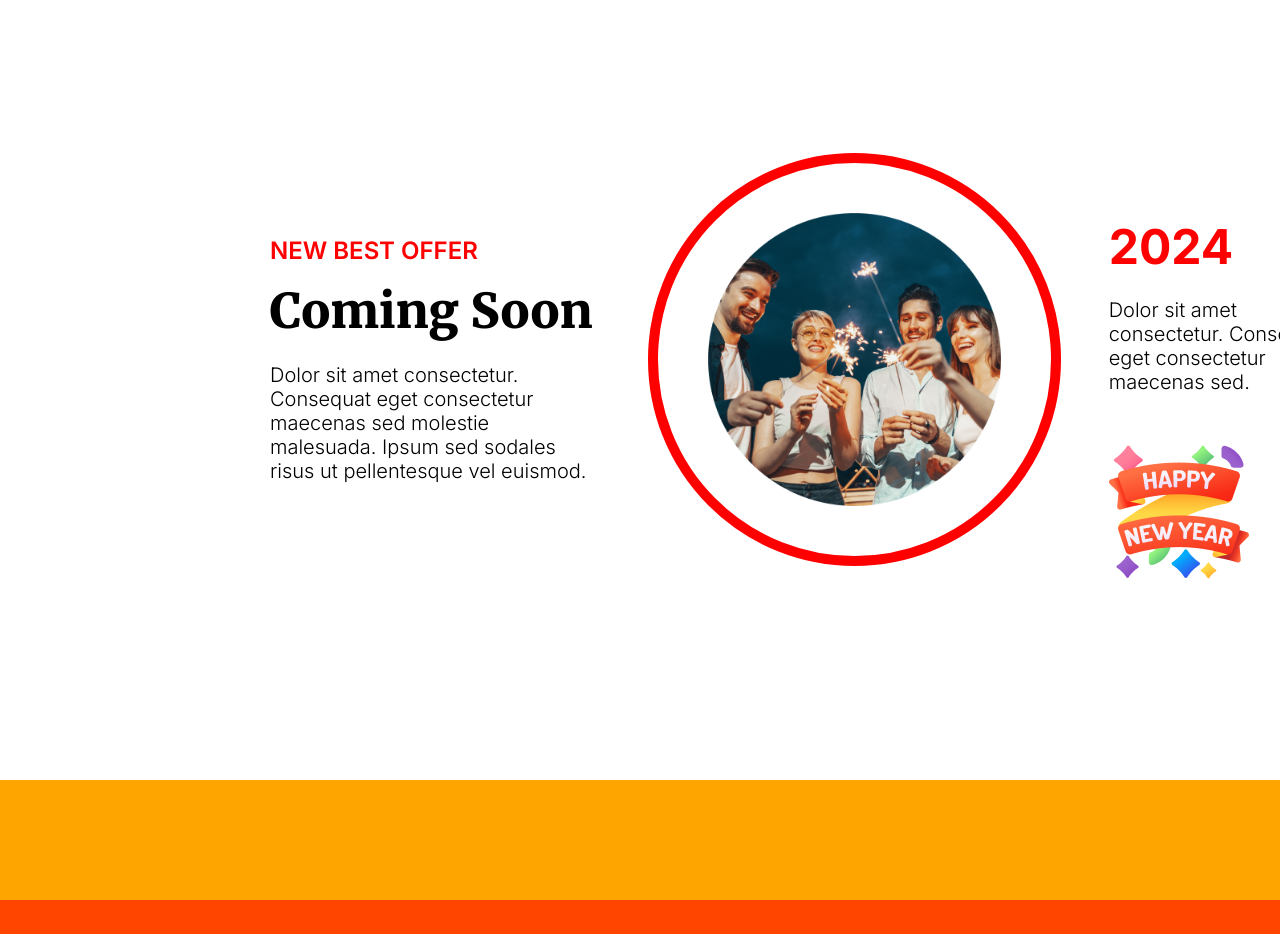
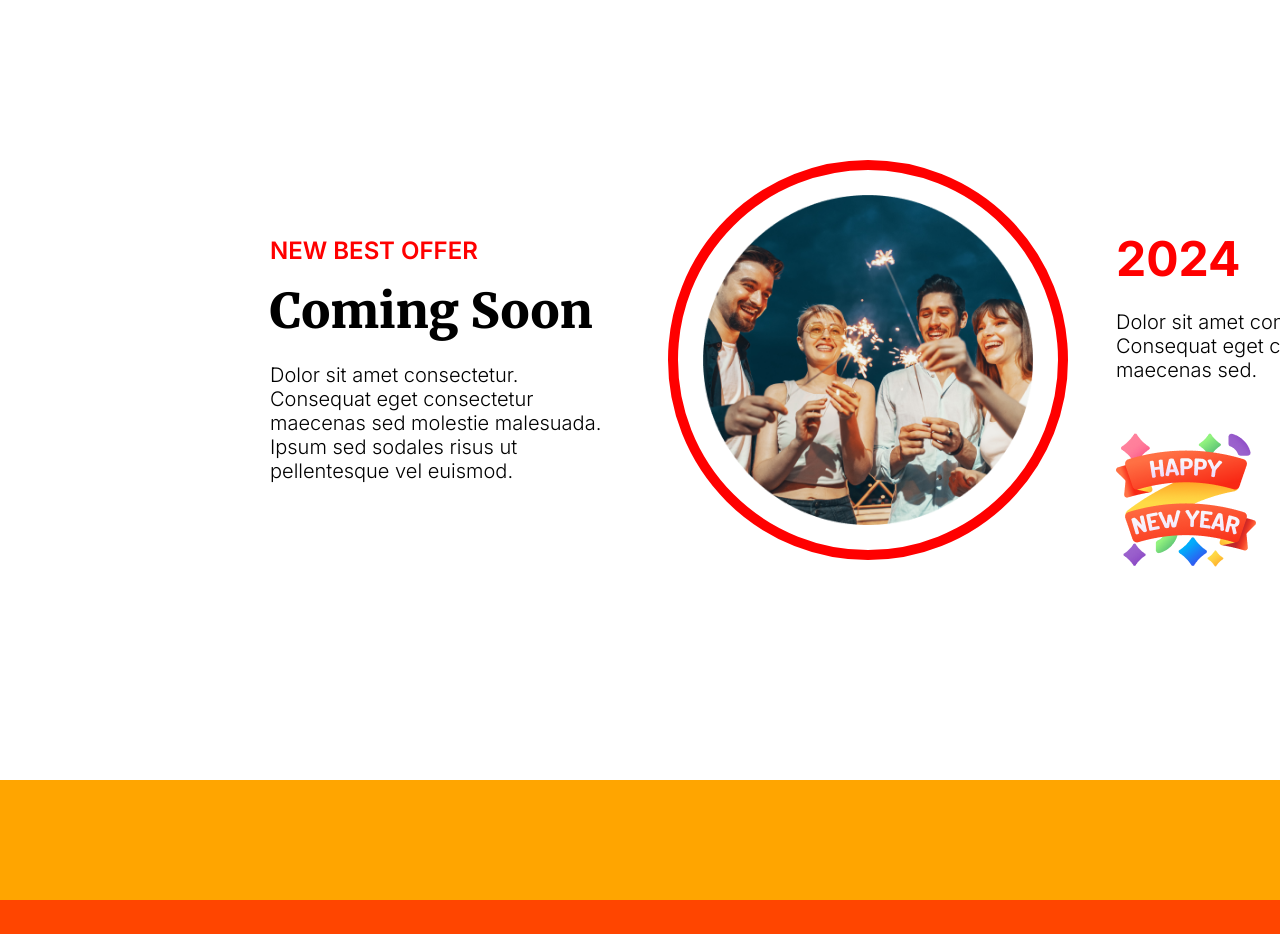
Before and after one commit to Code5linger/new-year-party-celebration, a plain HTML site: page index.html in a window 1280 px wide. Shown: the part 2960-3894 px from the top of the page. Drawn offline with Linux system fonts and the light colour scheme.

Commit message:
Updated & Improved Offer Section

```diff
--- a/style.css
+++ b/style.css
@@ -241,7 +241,7 @@ button {
 
 .comingSoon,
 .year {
-  max-width: 330px;
+  min-width: 350px;
 }
 
 .comingSoon h2 {
@@ -264,9 +264,10 @@ button {
 }
 
 .circleImg {
-  padding: 50px;
+  padding: 25px;
   border: 10px solid var(--red);
   border-radius: 50%;
+  min-width: 400px;
 }
 
 .year {
```
